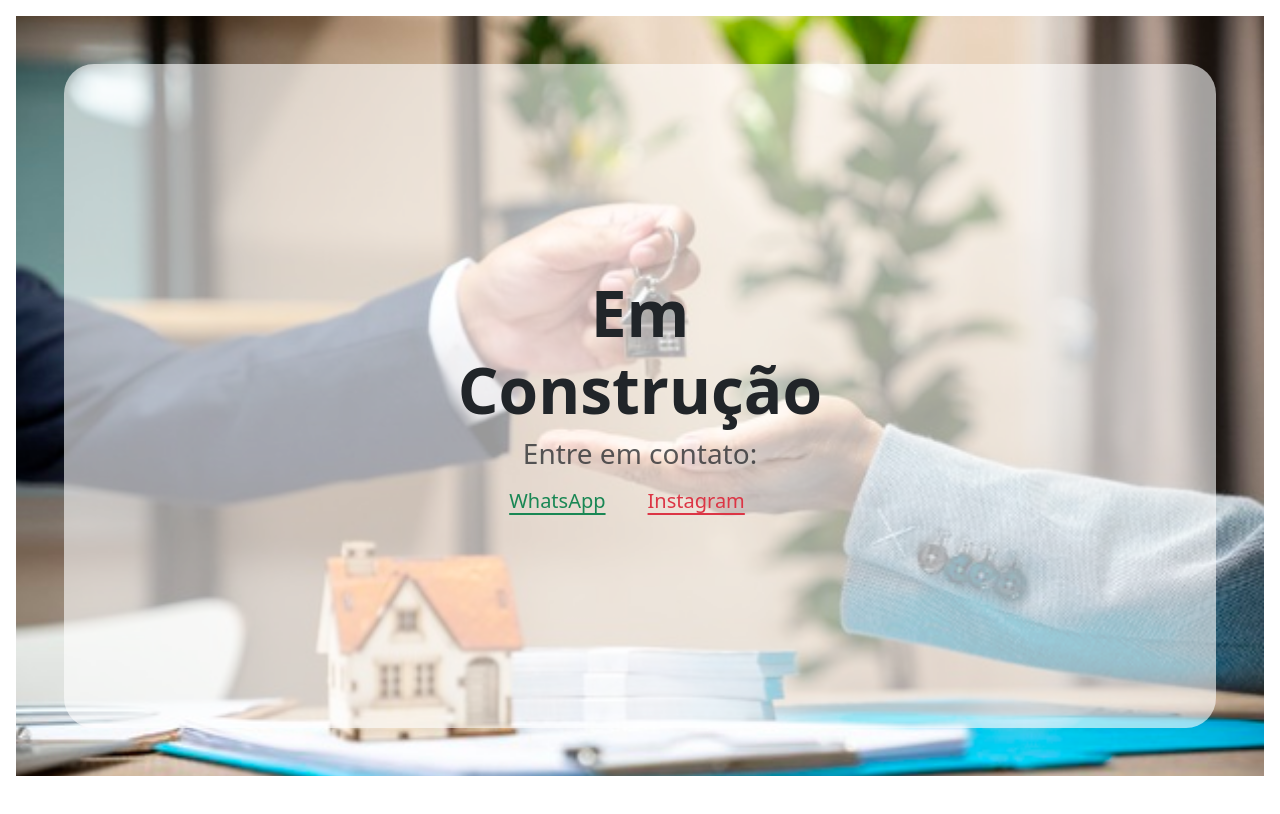
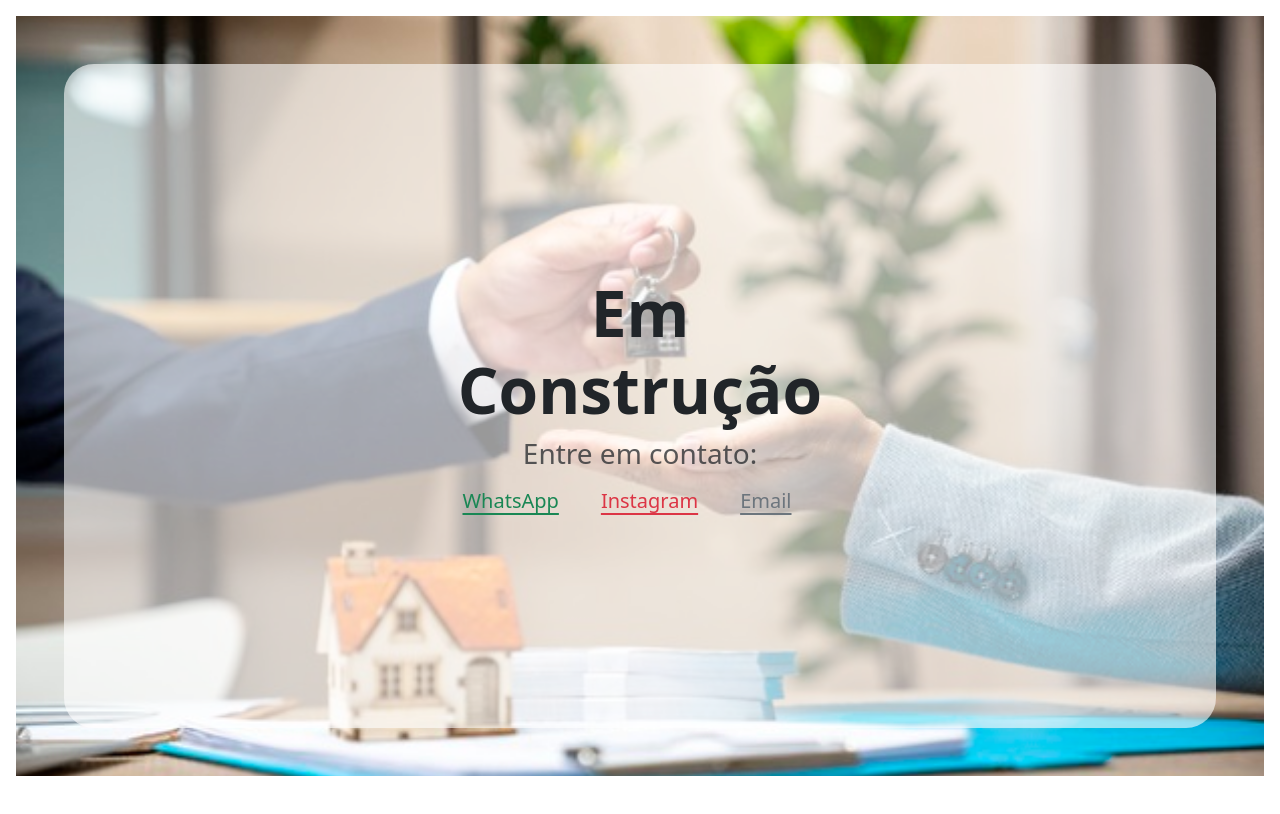
Before and after one commit to thewolftravel/antoniacorretora, a plain HTML site: page index.html in a window 1280 px wide. Drawn offline with nearby package versions, Linux system fonts and the light colour scheme.

Commit message:
added email link and correct whatsapp url

```diff
--- a/index.html
+++ b/index.html
@@ -25,7 +25,7 @@
           <div class="d-flex gap-3 justify-content-center lead fw-normal">
             <a
               class="icon-link link-success"
-              href="https://l.instagram.com/?u=https%3A%2F%2Fwhatsfacil.com%2FAntonia&e=AT2LxO8is2pkpJ6cS_6ilBtjrDZA2UKGtzOFp1ACwXnFhAFpb8-TcTIHkjfte9Z1ip9tXfBNfHcX3nuCOBb4NepES8pgoV-DERIQcFeuU9gmL-VhjFlEuA"
+              href="https://wa.me/5511943436219?text=Eu%20quero%20saber%20sobre%20imoveis"
               target="_blank"
             >
               WhatsApp
@@ -37,6 +37,13 @@
               target="_blank"
             >
               Instagram
+              <svg class="bi"><use xlink:href="#chevron-right"></use></svg>
+            </a>
+             <a
+              class="icon-link link-secondary"
+              href="mailto:antoniaacre1@gmail.com "
+            >
+              Email
               <svg class="bi"><use xlink:href="#chevron-right"></use></svg>
             </a>
           </div>
--- a/style.css
+++ b/style.css
@@ -1,3 +1,8 @@
+body {
+  height: 100vh;
+  margin: 0;
+}
+
 #title {
   background-color: rgb(255, 255, 255, 0.6);
   border-radius: 30px;
@@ -25,12 +30,12 @@
 
 /* fadeInOut */
 #title {
-  animation: fade 3s ease-in forwards;
+  animation: fade 2s ease-in forwards;
 }
 
 @keyframes fade {
-  0%, 50%
-   {
+  0%,
+  50% {
     opacity: 0;
   }
   100% {
```
